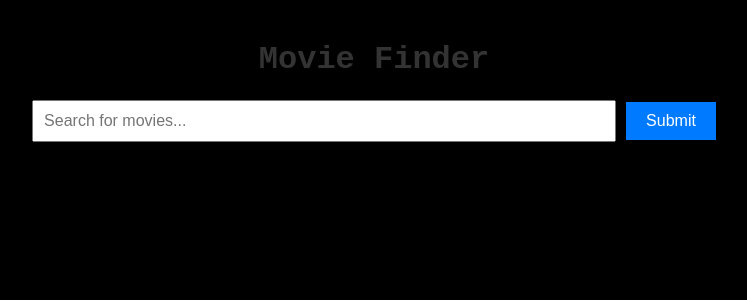
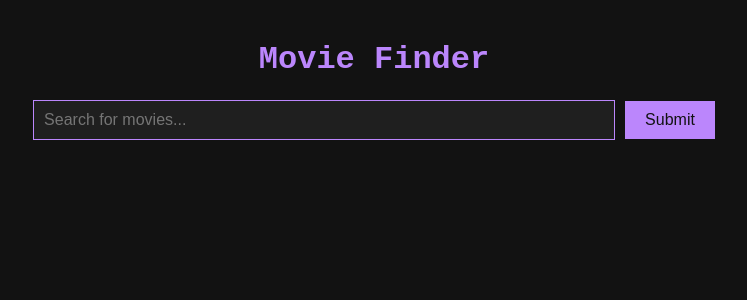
Before and after one commit to Barke000/Movie-Finder-Project, a React (Create React App) app: page /#/ in a window 1280 px wide. Shown: the top 300 px of the page, without its empty margins (266-1013 px from the left). Built offline with nearby package versions, Linux system fonts and the light colour scheme.

Commit message:
Make movie card uniform in sze and scale images proportionally

```diff
--- a/src/App.css
+++ b/src/App.css
@@ -1,7 +1,8 @@
 body {
   margin: 0;
   font-family: "Roboto Mono", monospace;
-  background-color: #000000;
+  background-color: #121212;
+  color: #fff;
 }
 
 .container {
@@ -16,7 +17,7 @@ main {
 
 h1 {
   font-size: 2rem;
-  color: #333;
+  color: #bb86fc;
 }
 
 .input {
@@ -27,24 +28,27 @@ h1 {
   padding: 10px;
   width: 70%;
   font-size: 16px;
+  background-color: #1f1f1f;
+  color: #fff;
+  border: 1px solid #bb86fc;
 }
 
 .input button {
   padding: 10px 20px;
   font-size: 16px;
-  background-color: #007bff;
-  color: white;
+  background-color: #bb86fc;
+  color: #121212;
   border: none;
   cursor: pointer;
   margin-left: 10px;
 }
 
 .input button:hover {
-  background-color: #0056b3;
+  background-color: #3700b3;
 }
 
 .error {
-  color: red;
+  color: #cf6679;
   margin-top: 20px;
 }
 
@@ -55,23 +59,34 @@ h1 {
   justify-content: center;
 }
 
+/* Kartice sa filmovima */
 .movie {
-  background: white;
+  background: #1f1f1f; /* Tamna pozadina kartice */
   border-radius: 5px;
-  box-shadow: 0 2px 4px rgba(0, 0, 0, 0.2);
-  width: 200px;
+  box-shadow: 0 2px 4px rgba(0, 0, 0, 0.5);
+  width: 200px; /* Fiksna širina za sve kartice */
+  height: 350px; /* Fiksna visina za sve kartice */
   text-align: center;
   padding: 10px;
+  display: flex;
+  flex-direction: column;
+  justify-content: space-between; /* Raspoređivanje sadržaja */
 }
 
+/* Slike */
 .movie img {
-  width: 100%;
+  width: 100%; /* Širina slike prilagođena kartici */
+  height: 250px; /* Fiksna visina slike */
+  object-fit: cover; /* Prilagođava sliku unutar dimenzija */
   border-radius: 5px;
 }
 
+/* Informacije o filmu */
 .movie-info {
   margin-top: 10px;
+  color: #ffffff; /* Belo za tekst na kartici */
 }
+
 .movie-link {
   text-decoration: none;
   color: inherit;
@@ -80,6 +95,8 @@ h1 {
 .movie-details {
   text-align: center;
   padding: 20px;
+  background-color: #121212;
+  color: #fff;
 }
 
 .movie-details img {
@@ -89,18 +106,20 @@ h1 {
 
 .movie-details h1 {
   margin-top: 20px;
+  color: #bb86fc;
 }
 
 .back-button {
   display: inline-block;
   margin-bottom: 20px;
   text-decoration: none;
-  color: #007bff;
+  color: #bb86fc;
   font-size: 16px;
 }
 
 .back-button:hover {
   text-decoration: underline;
+  color: #3700b3;
 }
 .movie-details p {
   font-size: 16px;
```
